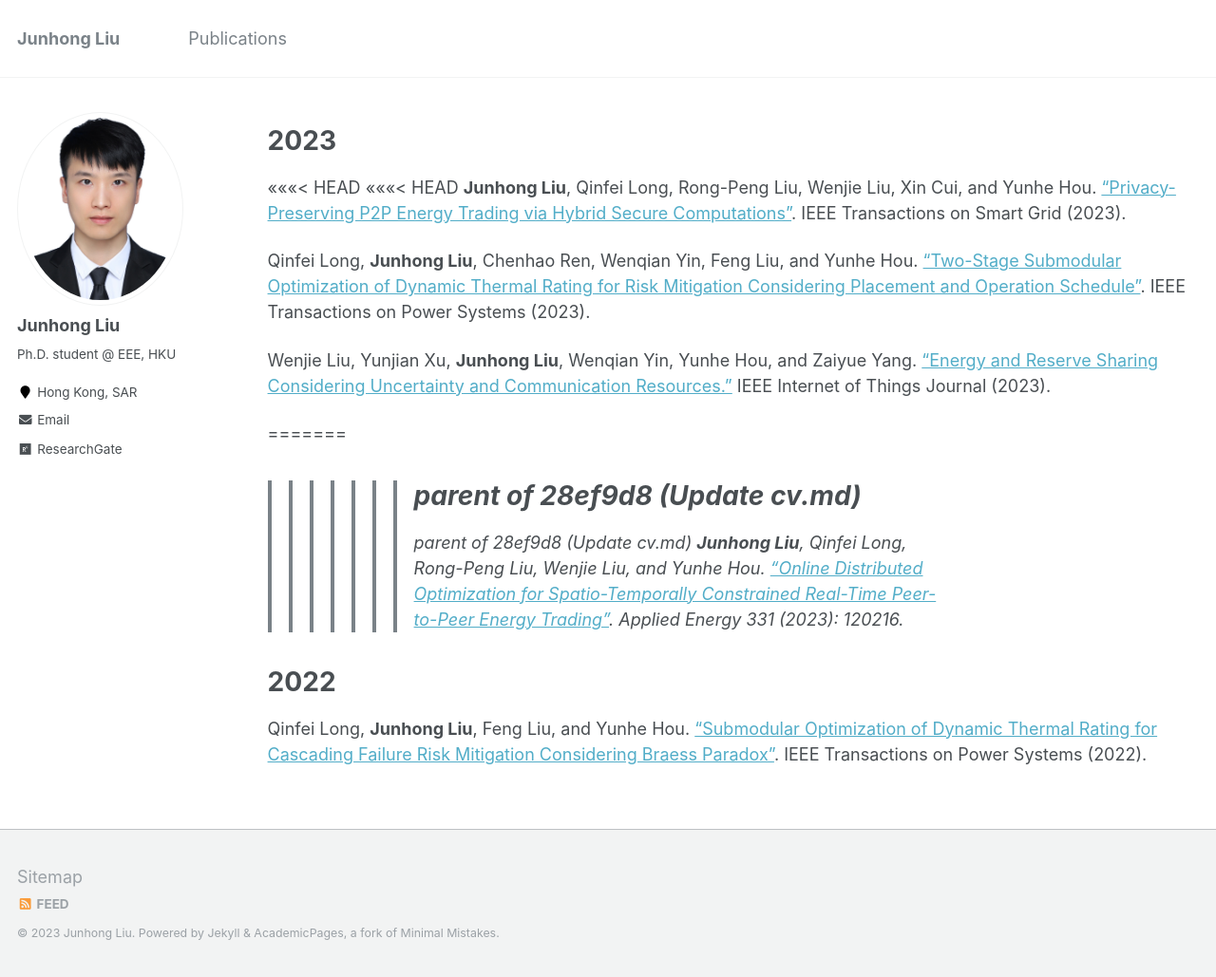
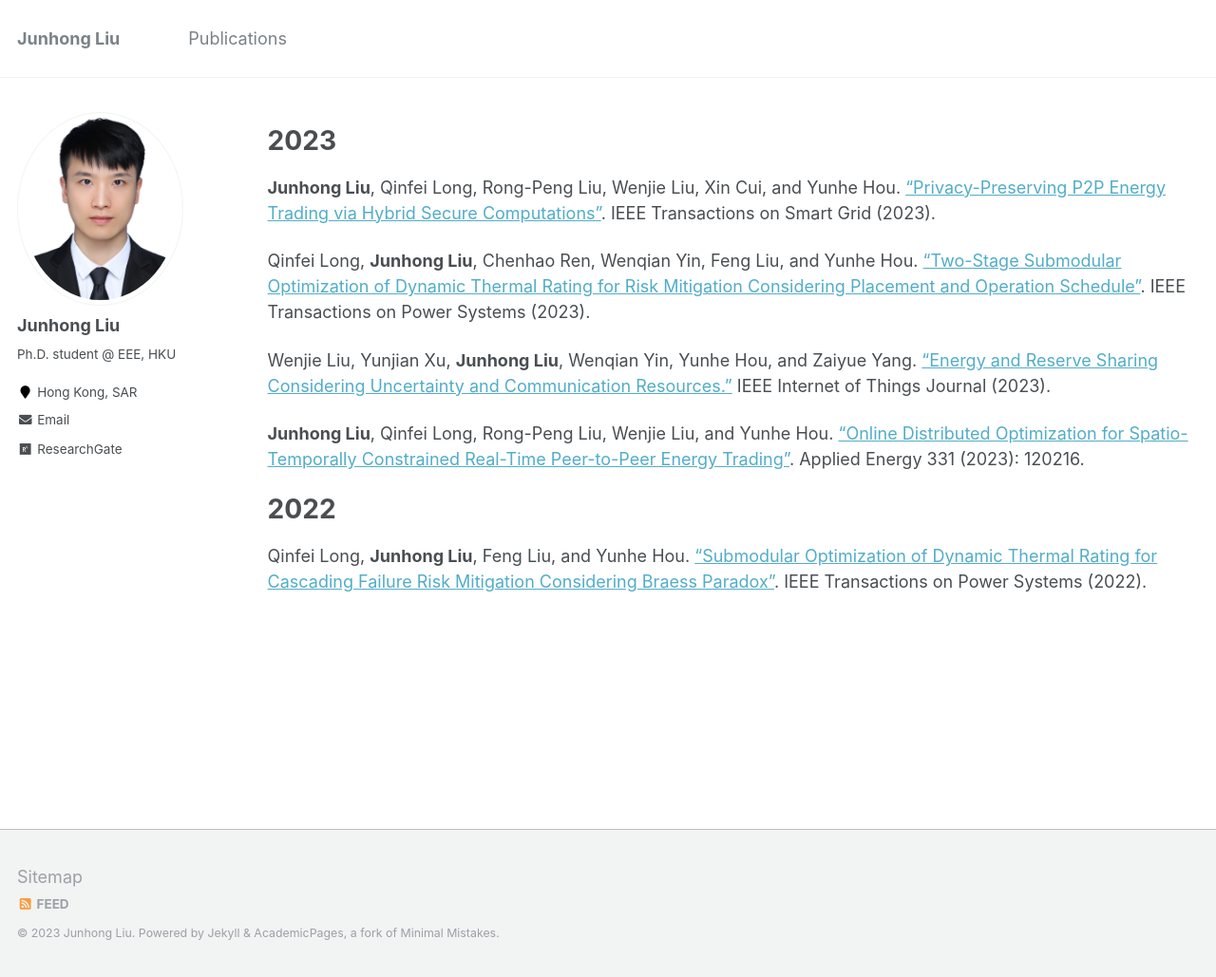
Before and after one commit to johnny-eee/online, a Jekyll site: the page built from _pages/cv.md, in a window 1280 px wide and 1029 px high. Shown: the whole window at 95% size. Built offline with Jekyll 4.4.1, drawn with Linux system fonts in a browser that asks for light colours.

Commit message:
Update cv.md

```diff
--- a/_pages/cv.md
+++ b/_pages/cv.md
@@ -10,18 +10,13 @@ redirect_from:
 
 2023
 ======
-<<<<<<< HEAD
-<<<<<<< HEAD
+
 **Junhong Liu**, Qinfei Long, Rong-Peng Liu, Wenjie Liu, Xin Cui, and Yunhe Hou. ["Privacy-Preserving P2P Energy Trading via Hybrid Secure Computations"](https://ieeexplore.ieee.org/document/10176288). IEEE Transactions on Smart Grid (2023).
 
 Qinfei Long, **Junhong Liu**, Chenhao Ren, Wenqian Yin, Feng Liu, and Yunhe Hou. ["Two-Stage Submodular Optimization of Dynamic Thermal Rating for Risk Mitigation Considering Placement and Operation Schedule"](https://ieeexplore.ieee.org/document/10164262). IEEE Transactions on Power Systems (2023).
 
 Wenjie Liu, Yunjian Xu, **Junhong Liu**, Wenqian Yin, Yunhe Hou, and Zaiyue Yang. ["Energy and Reserve Sharing Considering Uncertainty and Communication Resources."](https://ieeexplore.ieee.org/document/10059119) IEEE Internet of Things Journal (2023).
 
-=======
->>>>>>> parent of 28ef9d8 (Update cv.md)
-=======
->>>>>>> parent of 28ef9d8 (Update cv.md)
 **Junhong Liu**, Qinfei Long, Rong-Peng Liu, Wenjie Liu, and Yunhe Hou. ["Online Distributed Optimization for Spatio-Temporally Constrained Real-Time Peer-to-Peer Energy Trading"](https://www.sciencedirect.com/science/article/abs/pii/S0306261922014738). Applied Energy 331 (2023): 120216.
 
 2022
```
